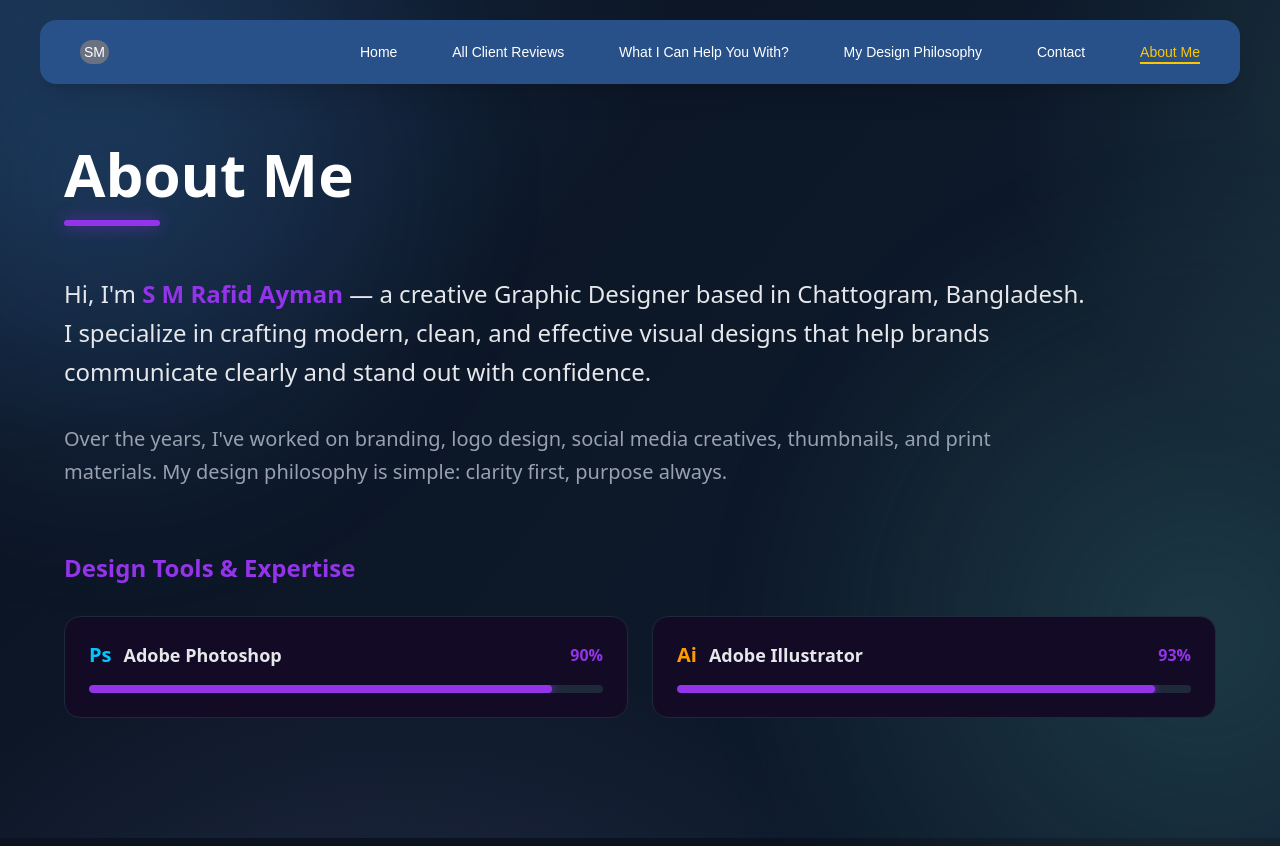
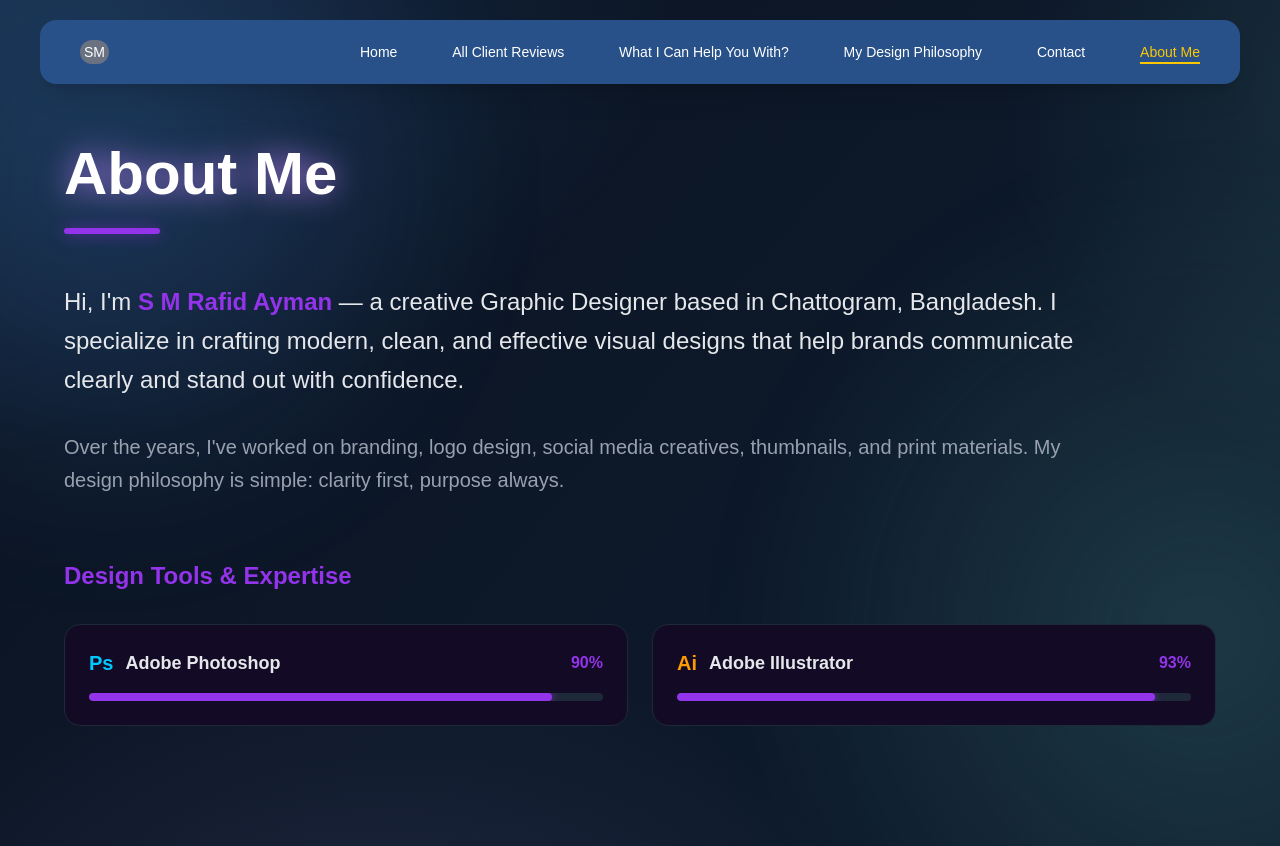
Before and after one commit to nakib360/S-M-Rafid-Ayman-s-Portfolio, a React (Vite) app: page /About in a window 1280 px wide. Built offline with nearby package versions, Linux system fonts and the light colour scheme; a web font is replaced by a local one.

Commit message:
adding color

```diff
--- a/src/Components/Pages/About.jsx
+++ b/src/Components/Pages/About.jsx
@@ -14,12 +14,13 @@ const About = () => {
         }
     ];
     return (
-        <div className="px-6 font-sans text-white pb-20">
+        <div className="px-6 text-white pb-20">
             <div className="max-w-7xl mx-auto">
 
                 {/* Header Section */}
                 <div className="mb-12">
-                    <h2 className="text-5xl md:text-6xl font-extrabold mb-4">About Me</h2>
+                    <h2 className="text-5xl md:text-6xl font-extrabold text-white drop-shadow-[0_0_15px_rgba(192,132,252,0.8)] mb-6">
+                        About Me                    </h2>
                     <div className="w-24 h-1.5 bg-[#9333ea] rounded-full shadow-[0_0_15px_rgba(147,51,234,0.6)]"></div>
                 </div>
 
--- a/src/Components/Pages/Home.jsx
+++ b/src/Components/Pages/Home.jsx
@@ -58,7 +58,7 @@ const Home = () => {
           <img className="rounded-2xl" src={smRafidAymanJpg} alt="S M Rafid Ayman" />
         </div>
         <div className="max-w-3xl mt-20 md:space-y-4">
-          <h2 className="text-3xl md:text-4xl font-extrabold text-purple-800 drop-shadow-[0_0_15px_rgba(192,132,252,0.8)] mb-4">
+          <h2 className="text-3xl md:text-4xl font-extrabold text-[#9333ea] drop-shadow-[0_0_15px_rgba(192,132,252,0.8)] mb-4">
             About me
           </h2>
           <p className=" md:text-xl">I am S M Rafid Ayman, a creative Graphic Designer with a strong focus on modern, clean, and effective visual design. Based in Chattogram, Bangladesh, I work with clients to create impactful designs that strengthen brand identity and improve digital presence. Alongside client work, I continuously refine my skills to stay aligned with current design trends and industry standards. </p>
@@ -66,9 +66,9 @@ const Home = () => {
       </div>
 
       <div>
-        <div className="min-h-screen text-white py-16 px-4">
+        <div className="min-h-screen text-white py-16 px-4 ">
           <div className="max-w-6xl mx-auto">
-            <h2 className="text-3xl md:text-4xl text-center font-extrabold text-purple-800 drop-shadow-[0_0_15px_rgba(192,132,252,0.8)] mb-4">
+            <h2 className=" text-3xl md:text-4xl text-center font-extrabold text-[#9333ea] drop-shadow-[0_0_15px_rgba(192,132,252,0.8)] mb-14">
               View My Portfolio
             </h2>
 
```
